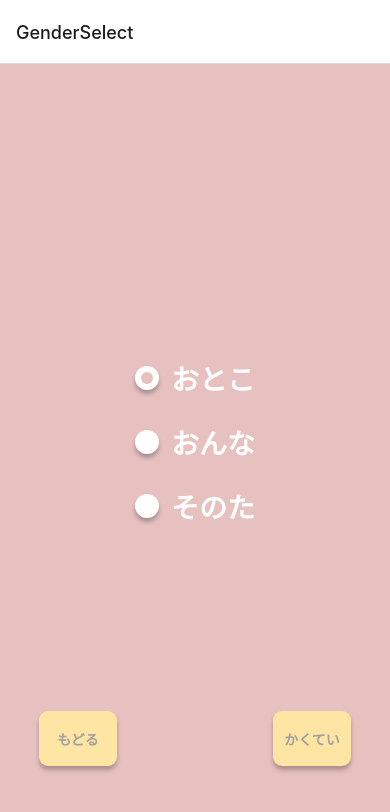
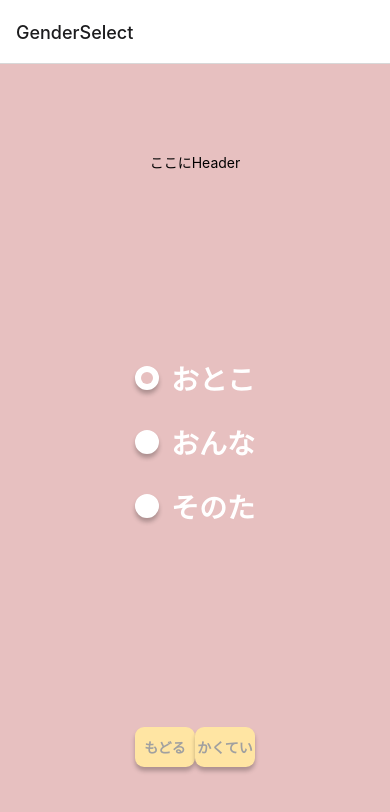
Before and after one commit to aizuHackathon/hackathon-front-app, a React Native app: screen /GenderSelect in a window 390 px wide. Shown: the top 812 px of the page. Built offline with nearby package versions, Linux system fonts and the light colour scheme.

Commit message:
fix: Buttonのコンポーネント化、gridで色々指定

```diff
--- /dev/null
+++ b/src/components/ProcessButton/ProcessButton.tsx
@@ -0,0 +1,14 @@
+import React from 'react';
+import { Text, TouchableOpacity } from 'react-native';
+import { buttonStyles } from './ProcessButtonStyles';
+
+export const ProcessButton: React.FC<{
+  onClick: () => void;
+  content: string;
+}> = ({ onClick, content }) => {
+  return (
+    <TouchableOpacity activeOpacity={0.7} style={buttonStyles.processButton}>
+      <Text style={buttonStyles.buttonText}>{content}</Text>
+    </TouchableOpacity>
+  );
+};
--- /dev/null
+++ b/src/components/ProcessButton/ProcessButtonStyles.ts
@@ -0,0 +1,25 @@
+import { StyleSheet } from 'react-native';
+
+export const buttonStyles = StyleSheet.create({
+  processButton: {
+    height: 40,
+    width: 60,
+    backgroundColor: '#FFE5A3',
+    borderRadius: 9,
+    shadowColor: '#000',
+    shadowOffset: {
+      width: 0,
+      height: 4,
+    },
+    shadowOpacity: 0.25,
+    shadowRadius: 4,
+    alignItems: 'center',
+    justifyContent: 'center',
+    alignSelf: 'flex-end',
+  },
+  buttonText: {
+    fontSize: 14,
+    fontWeight: '700',
+    color: '#A0A0A0',
+  },
+});
--- a/src/screens/GenderSelect/GenderSelect.tsx
+++ b/src/screens/GenderSelect/GenderSelect.tsx
@@ -1,6 +1,7 @@
 import React, { useState } from 'react';
-import { View, Text, Pressable, TouchableOpacity } from 'react-native';
+import { View, Text, Pressable } from 'react-native';
 import { genderStyles } from './GenderSelectStyles';
+import { ProcessButton } from '../../components/ProcessButton/ProcessButton';
 
 type RadioButtonProps = {
   gender: Gender;
@@ -18,7 +19,11 @@ export const GenderSelect: React.FC = () => {
   const [checkedGender, setCheckedGender] = useState<Gender>(Gender.Male);
   const gender: Array<Gender> = [Gender.Male, Gender.Female, Gender.Other];
   return (
-    <View style={genderStyles.container}>
+    <View style={[genderStyles.container, { flexDirection: 'column' }]}>
+      <View style={[genderStyles.container, { flex: 1 }]}>
+        <Text>ここにHeader</Text>
+      </View>
+      <View style={[genderStyles.container, { flex: 2 }]}>
         {gender.map((gender) => {
           return (
             <RadioButton
@@ -29,8 +34,29 @@ export const GenderSelect: React.FC = () => {
             />
           );
         })}
-      <GoBackButton onClick={() => console.log('hi')} />
-      <SubmitButton onClick={() => console.log('hi')} />
+      </View>
+      <View style={[genderStyles.container, { flex: 1, flexDirection: 'row' }]}>
+        <View
+          style={{
+            flex: 1,
+            flexDirection: 'row',
+            justifyContent: 'space-around',
+          }}
+        >
+          <ProcessButton
+            onClick={() => {
+              console.log('hi');
+            }}
+            content={'もどる'}
+          />
+          <ProcessButton
+            onClick={() => {
+              console.log('hi');
+            }}
+            content={'かくてい'}
+          />
+        </View>
+      </View>
     </View>
   );
 };
@@ -56,18 +82,3 @@ const RadioButton: React.FC<RadioButtonProps> = ({
     </Pressable>
   );
 };
-
-const SubmitButton: React.FC<{ onClick: () => void }> = ({ onClick }) => {
-  return (
-    <TouchableOpacity activeOpacity={0.7} style={genderStyles.goToBackButton}>
-      <Text style={genderStyles.buttonText}>もどる</Text>
-    </TouchableOpacity>
-  );
-};
-const GoBackButton: React.FC<{ onClick: () => void }> = ({ onClick }) => {
-  return (
-    <TouchableOpacity activeOpacity={0.7} style={genderStyles.goToNextButton}>
-      <Text style={genderStyles.buttonText}>かくてい</Text>
-    </TouchableOpacity>
-  );
-};
--- a/src/screens/GenderSelect/GenderSelectStyles.ts
+++ b/src/screens/GenderSelect/GenderSelectStyles.ts
@@ -42,47 +42,4 @@ export const genderStyles = StyleSheet.create({
     borderRadius: 6,
     backgroundColor: '#E7C0C0',
   },
-  goToBackButton: {
-    position: 'absolute',
-    height: '7%',
-    width: '20%',
-    backgroundColor: '#FFE5A3',
-    borderRadius: 9,
-    shadowColor: '#000',
-    shadowOffset: {
-      width: 0,
-      height: 4,
-    },
-    shadowOpacity: 0.25,
-    shadowRadius: 4,
-    alignItems: 'center',
-    justifyContent: 'center',
-    alignSelf: 'flex-end',
-    bottom: '10%',
-    left: '10%',
-  },
-  goToNextButton: {
-    position: 'absolute',
-    height: '7%',
-    width: '20%',
-    backgroundColor: '#FFE5A3',
-    borderRadius: 9,
-    shadowColor: '#000',
-    shadowOffset: {
-      width: 0,
-      height: 4,
-    },
-    shadowOpacity: 0.25,
-    shadowRadius: 4,
-    alignItems: 'center',
-    justifyContent: 'center',
-    alignSelf: 'flex-end',
-    bottom: '10%',
-    right: '10%',
-  },
-  buttonText: {
-    fontSize: 14,
-    fontWeight: '700',
-    color: '#A0A0A0',
-  },
 });
```
Lines whose indentation alone changed are shown as unchanged.
